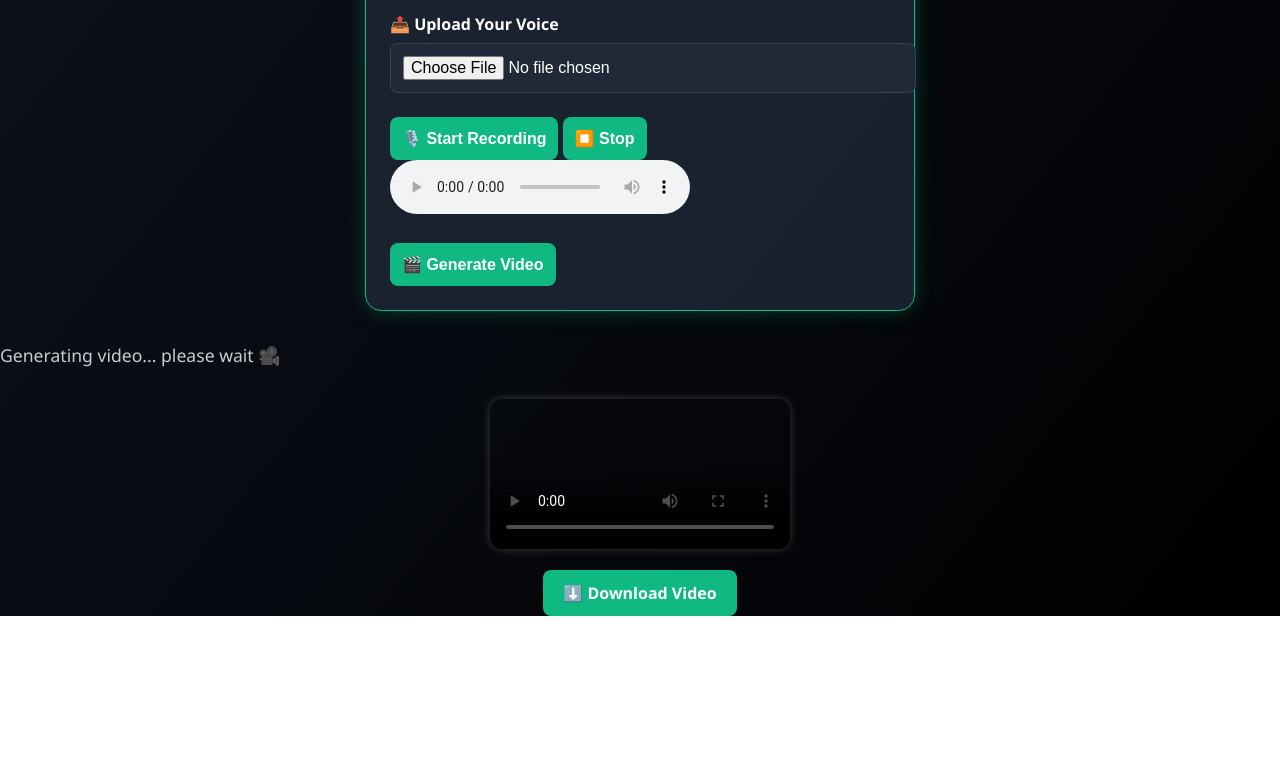
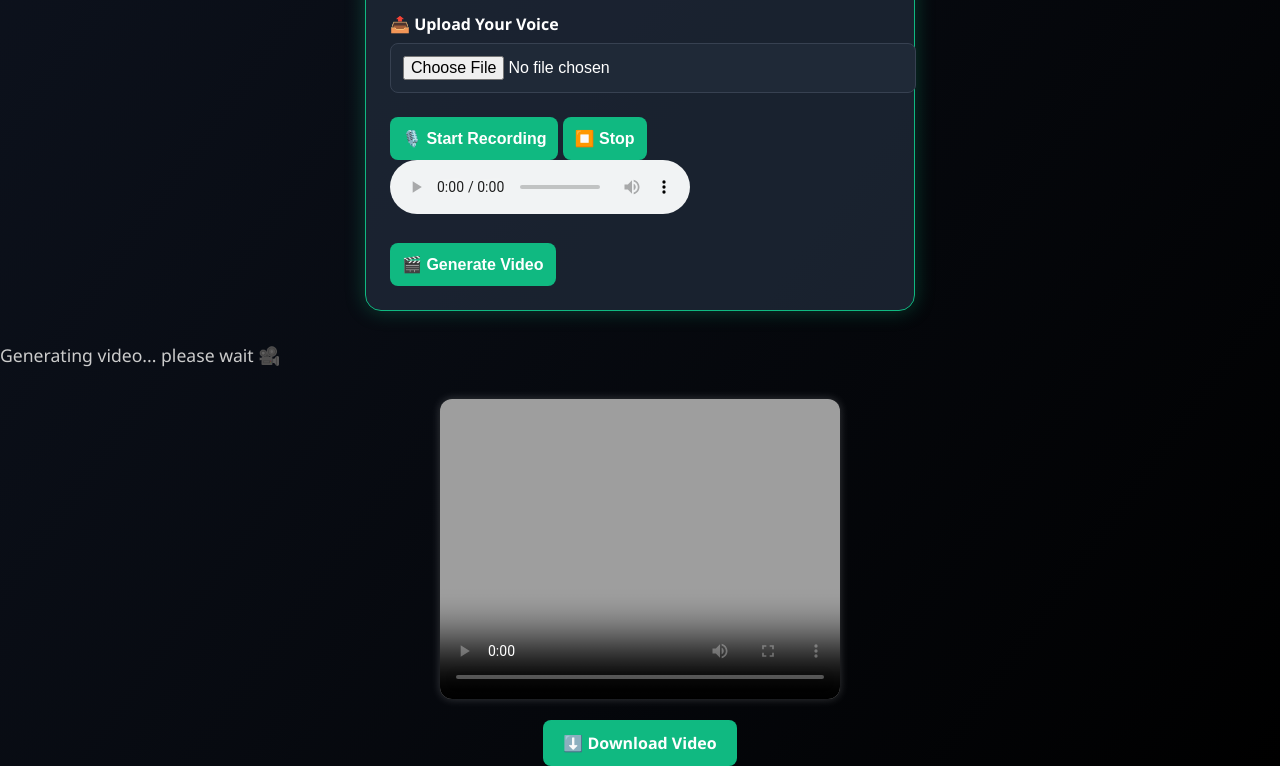
Before and after one commit to cashmindx/ai-twin-app, a website: page index.html in a window 1280 px wide. Shown: the part 1005-1771 px from the top of the page. Before the commit the page ends 1621 px from the top, so only its background shows below. Drawn offline with Linux system fonts and the light colour scheme.

Commit message:
Update index.html

```diff
--- a/index.html
+++ b/index.html
@@ -81,7 +81,7 @@
 
   <!-- Result Section -->
   <section id="resultSection" class="hidden result-container">
-    <video id="aiVideo" controls class="result-video" poster="assets/fallback.jpg">
+    <video id="aiVideo" controls class="result-video" poster="assets/fallback.png">
       Your browser does not support the video tag.
     </video>
     <br />
```
